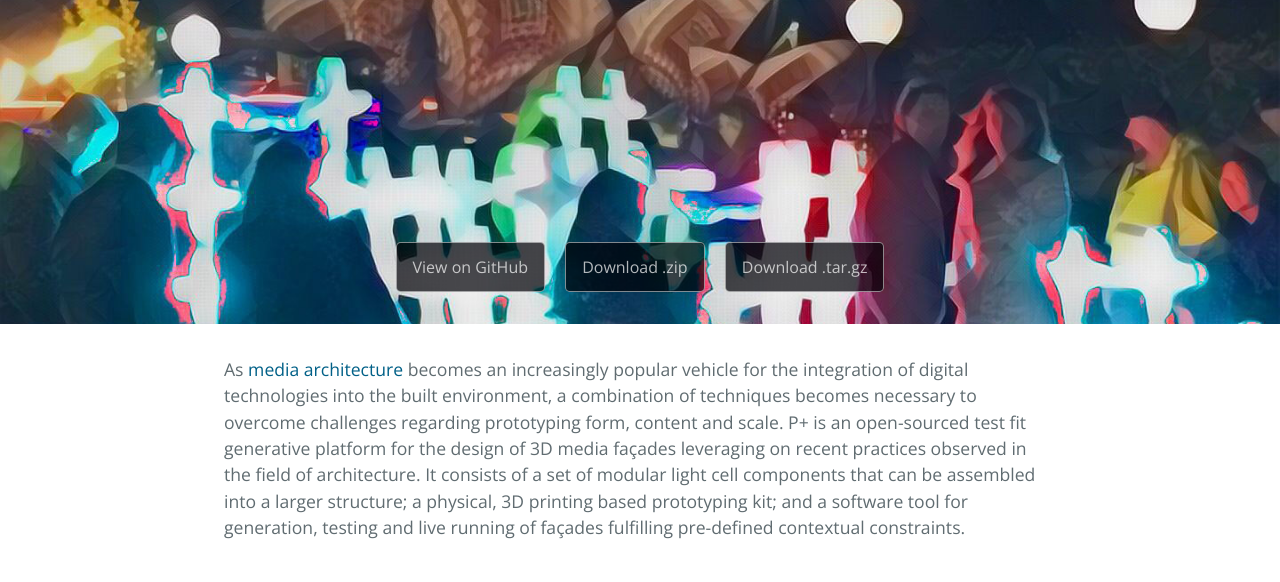
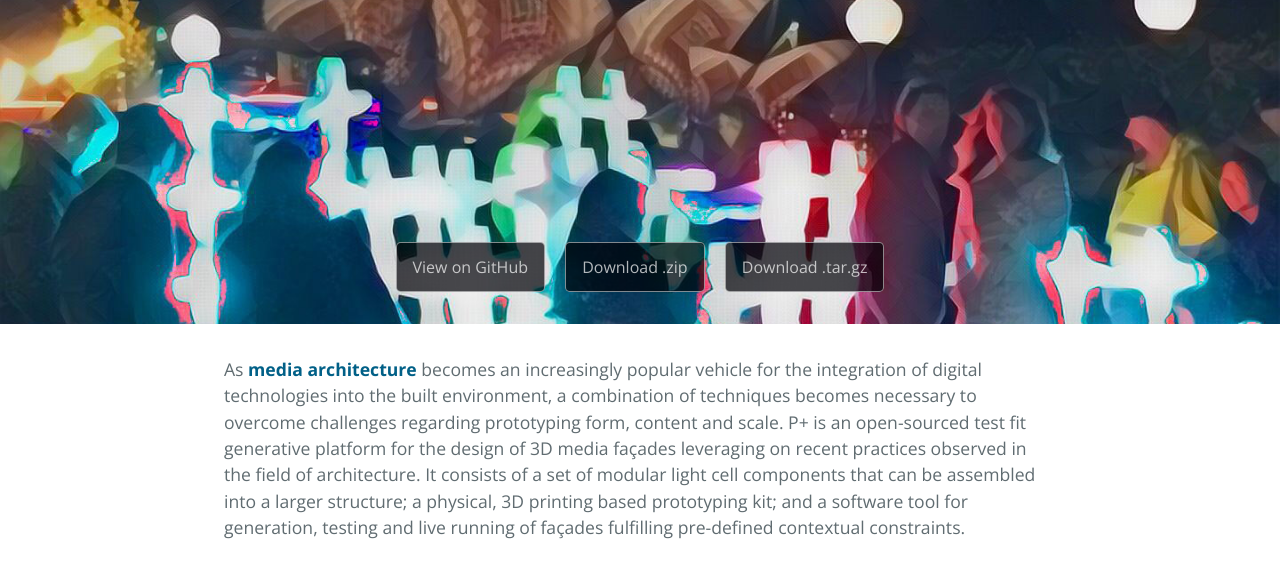
Before and after one commit to p-plus/p-plus.github.io, a website: page index.html in a window 1280 px wide. Shown: the part 176-758 px from the top of the page. Drawn offline with nearby package versions, Linux system fonts and the light colour scheme.

Commit message:
font-weight

```diff
--- a/index.html
+++ b/index.html
@@ -23,7 +23,7 @@
     <section class="main-content">
 
 
-<p>As <span style="color: #016087">media architecture</span> becomes an increasingly popular vehicle for the integration of digital technologies into the built environment, a combination of techniques becomes necessary to overcome challenges regarding prototyping form, content and scale. P+ is an open-sourced test fit generative platform for the design of 3D media façades leveraging on recent practices observed in the field of architecture. It consists of a set of modular light cell components that can be assembled into a larger structure; a physical, 3D printing based prototyping kit; and a software tool for generation, testing and live running of façades fulfilling pre-defined contextual constraints.</p>
+<p>As <span style="color: #016087; font-weight: bold;">media architecture</span> becomes an increasingly popular vehicle for the integration of digital technologies into the built environment, a combination of techniques becomes necessary to overcome challenges regarding prototyping form, content and scale. P+ is an open-sourced test fit generative platform for the design of 3D media façades leveraging on recent practices observed in the field of architecture. It consists of a set of modular light cell components that can be assembled into a larger structure; a physical, 3D printing based prototyping kit; and a software tool for generation, testing and live running of façades fulfilling pre-defined contextual constraints.</p>
 <br>
 <div class="responsive-video"><iframe src="https://player.vimeo.com/video/201430531" width="640" height="360" frameborder="0" webkitallowfullscreen mozallowfullscreen allowfullscreen></iframe></div>
 
```
